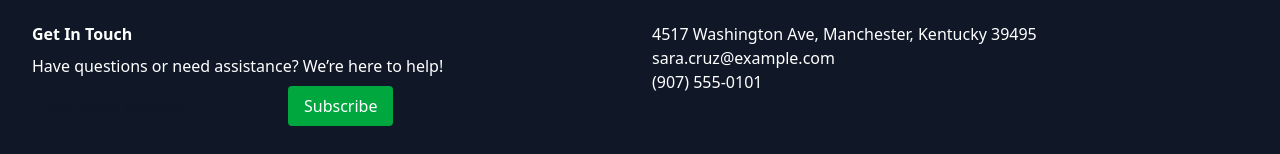
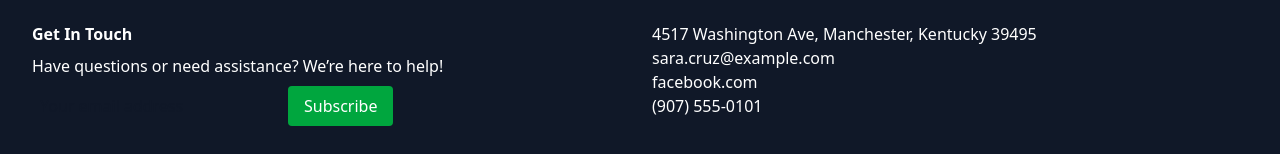
Before and after one commit to AzharMehmood4/mindspace, a React (Vite) app: page / in a window 1280 px wide. Shown: the part 2590-2744 px from the top of the page. Built offline with nearby package versions, Linux system fonts and the light colour scheme; no server answers.

Commit message:
add contact

```diff
--- a/src/pages/home.jsx
+++ b/src/pages/home.jsx
@@ -165,6 +165,7 @@ export default function home() {
           <div>
             <p>4517 Washington Ave, Manchester, Kentucky 39495</p>
             <p>sara.cruz@example.com</p>
+            <p>facebook.com</p>
             <p>(907) 555-0101</p>
           </div>
         </div>
```
